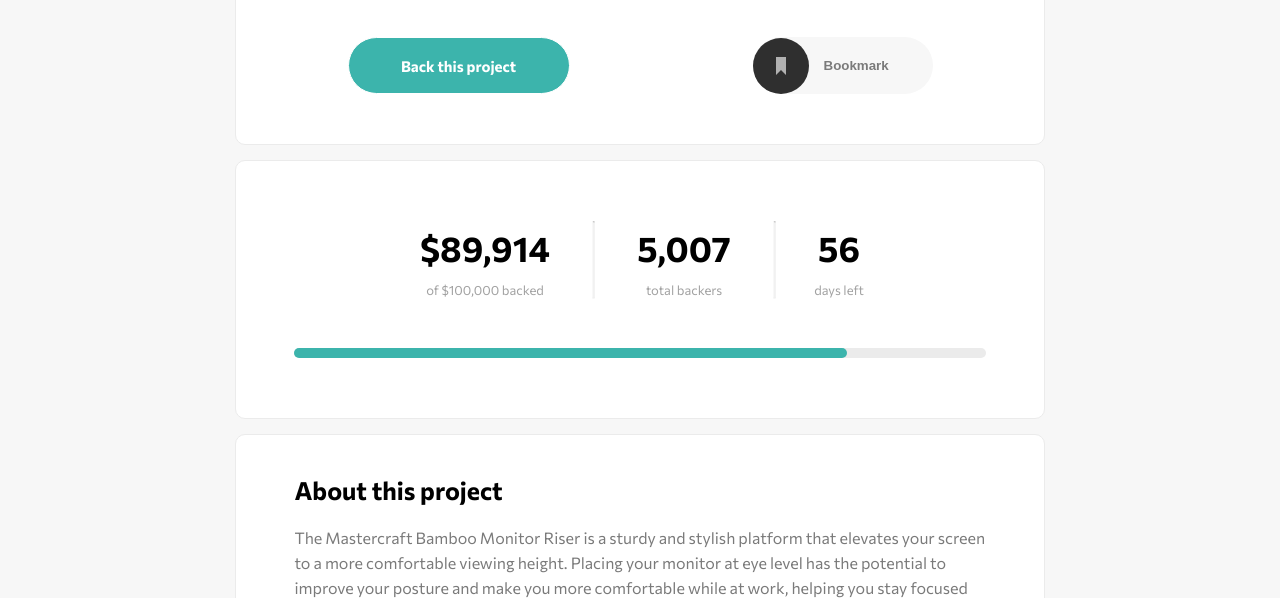
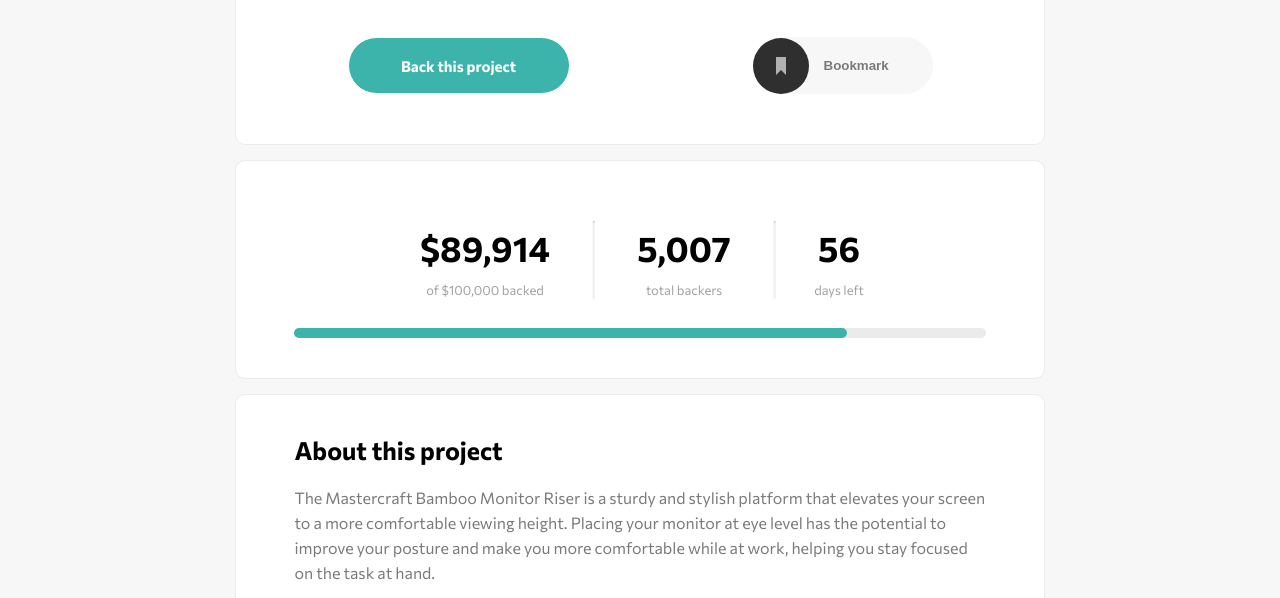
Before and after one commit to axseinga/crowdfunding-product-page-main, a website: page index.html in a window 1280 px wide. Shown: the part 504-1102 px from the top of the page. Drawn offline with Linux system fonts and the light colour scheme.

Commit message:
add readme & change progress to span element in styling

```diff
--- a/index.html
+++ b/index.html
@@ -109,7 +109,7 @@
             <p class="stats__desc">days left</p>
           </div>
         </div>
-        <progress value="80" max="100"></progress>
+        <span class="stats__progress"></span>
       </section>
       <section class="about">
         <div class="about__wrapper">
--- a/sass/_layout.scss
+++ b/sass/_layout.scss
@@ -212,29 +212,22 @@ section {
             transform: rotate(90deg);
         }
     }
-}
 
-progress[value] {
-  -webkit-appearance: none;
-  appearance: none;
-
+    &__progress {
         width: 90%;
         height: 10px;
+        border-radius: 8px;
+        background-color: $color-border;
+        margin: 2rem 0;
 
-  padding: 2rem 0;
-
-  @include respond(tablet) {
-    padding: 4rem 0;
-  }
-
-  &::-webkit-progress-bar {
-    background-color: $color-border;
+        &::after {
+            content: "";
+            background-color: $color-primary;
+            display: block;
+            width: 80%;
+            height: 10px;
             border-radius: 8px;
         }
-
-  &::-webkit-progress-value {
-    background-color: $color-primary;
-    border-radius: 8px;
     }
 }
 
```
Also changed, not shown: README-template.md (deleted), README.md, css/style.css, design/screenshot.png (added). Lines whose indentation alone changed are shown as unchanged.
